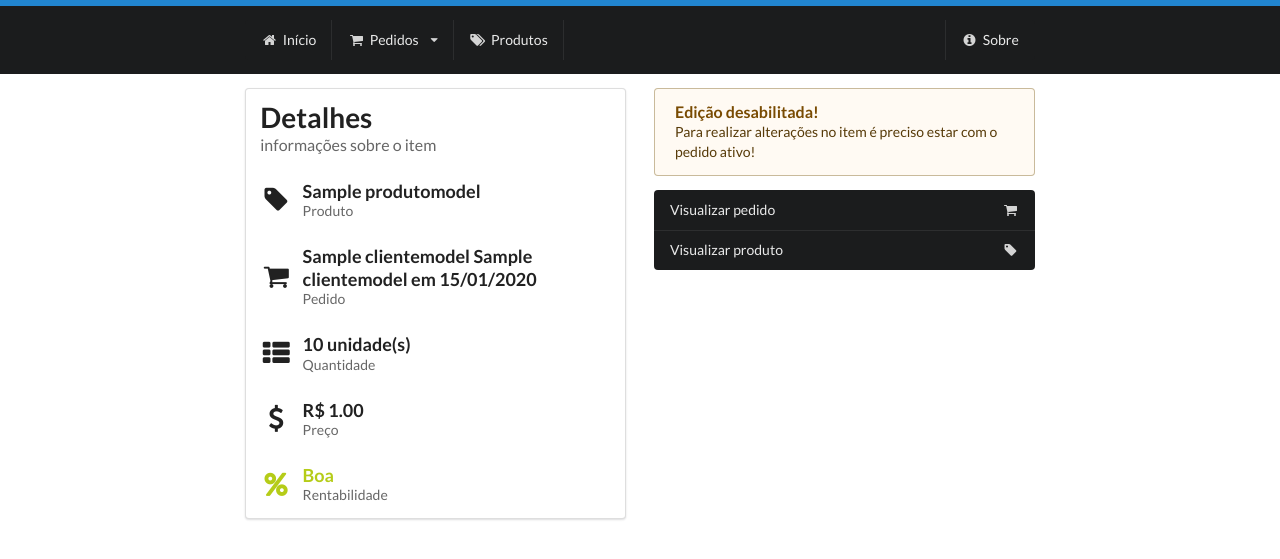
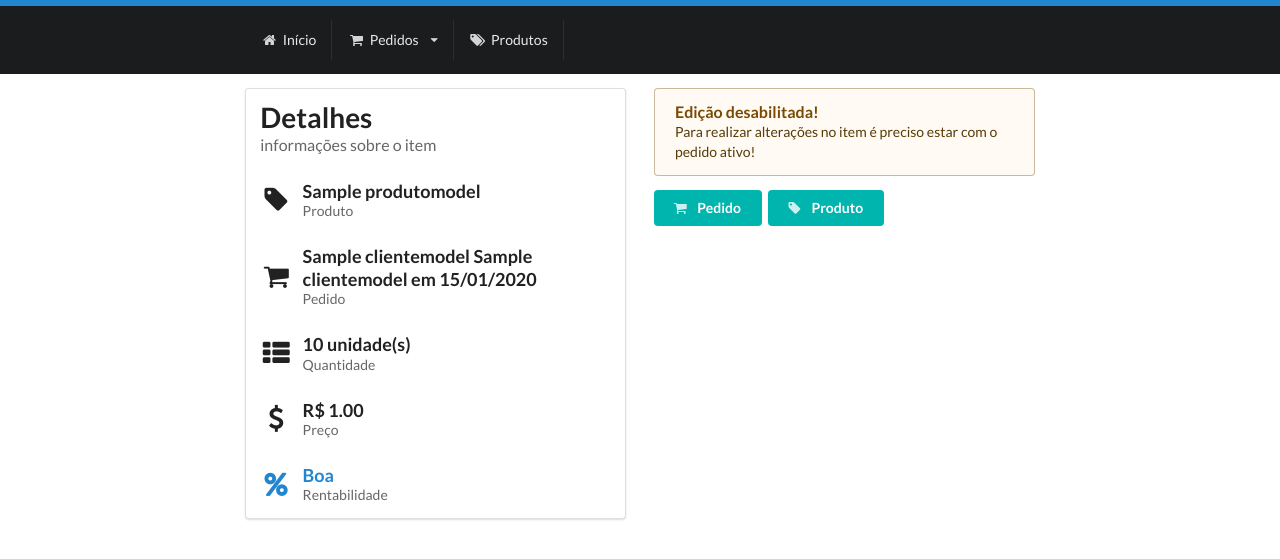
Before and after one commit to felipeflamarion/meuspedidos, a Django app: page /item/visualizar/1/ in a window 1280 px wide. Shown: the top 559 px of the page. Run offline with Django 3.2, Linux system fonts and the light colour scheme; tables that the repository leaves empty hold one stand-in row (values such as "Sample post").

Commit message:
Alterações no padrão de cores do layout e horário do sistema (UTC)

```diff
--- a/projeto/core/settings.py
+++ b/projeto/core/settings.py
@@ -104,9 +104,9 @@ AUTH_PASSWORD_VALIDATORS = [
 # Internationalization
 # https://docs.djangoproject.com/en/1.11/topics/i18n/
 
-LANGUAGE_CODE = 'en-us'
+LANGUAGE_CODE = 'pt-br'
 
-TIME_ZONE = 'UTC'
+TIME_ZONE = 'America/Sao_Paulo'
 
 USE_I18N = True
 
--- a/projeto/pedidos/templates/menu.html
+++ b/projeto/pedidos/templates/menu.html
@@ -25,13 +25,6 @@
                 <i class="tags icon"></i>
                 Produtos
             </a>
-
-            <div class="right floated menu">
-                <a class="item" href="#">
-                    <i class="info circle icon"></i>
-                    Sobre
-                </a>
-            </div>
         </nav>
     </div>
 </div>
--- a/projeto/pedidos/templates/pedido_ativo_popup.html
+++ b/projeto/pedidos/templates/pedido_ativo_popup.html
@@ -1,13 +1,11 @@
 {% if pedido_ativo and pedido_ativo != pedido %}
     <div class="ui row">
         <div class="ten wide column">
-            <div class="ui blue right aligned segment">
-                <div class="ui left floated left aligned header">
+            <div class="ui right aligned segment">
+                <div class="ui left floated left aligned blue header">
                     <i class="shop icon"></i>
                     <div class="content">
-                        <a href="{% url 'visualizar_pedido' id_pedido=pedido_ativo.id %}">
-                            Pedido em andamento
-                        </a>
+                        Pedido em andamento
                         <div class="sub header">
                             De <strong>{{ pedido_ativo.cliente.nome }} {{ pedido_ativo.cliente.sobrenome }}</strong>,
                             iniciado em <strong>{{ pedido_ativo.data|date:'d/m/Y - H:i' }}</strong>
--- a/projeto/pedidos/templates/pedidos/lista_produtos.html
+++ b/projeto/pedidos/templates/pedidos/lista_produtos.html
@@ -28,7 +28,7 @@
                 </thead>
                 <tbody>
                 {% for produto in produtos %}
-                    <tr class="item {% if produto in pedido_ativo.itens.all %}adicionado{% endif %}">
+                    <tr class="item {% if produto in pedido_ativo.itens.all %}active{% endif %}">
                         <td>
                             <img class="ui avatar image" src="{% static 'imagens/default_product.jpg' %}">
                             {{ produto.nome }}
@@ -47,7 +47,7 @@
                                     {% endif %}
                                 {% endif %}
                                 <a href="{% url 'visualizar_produto' id_produto=produto.id %}"
-                                   class="ui blue compact basic button">
+                                   class="ui teal compact button">
                                     <i class="unhide icon"></i>
                                     Visualizar
                                 </a>
--- a/projeto/pedidos/templates/pedidos/visualizar_item.html
+++ b/projeto/pedidos/templates/pedidos/visualizar_item.html
@@ -54,11 +54,11 @@
                     </h3>
 
                     {% if item.rentabilidade == 2 %}
-                        <h3 class="ui green header">
+                        <h3 class="ui teal header">
                     {% elif item.rentabilidade == 1 %}
-                        <h3 class="ui olive header">
+                        <h3 class="ui blue header">
                     {% else %}
-                        <h3 class="ui orange header">
+                        <h3 class="ui red header">
                     {% endif %}
                     <i class="percent icon"></i>
                     <div class="content">
@@ -105,7 +105,7 @@
                                         {{ form.preco }}
                                     </div>
                                 </div>
-                                <input type="submit" class="ui blue submit fluid button" value="Salvar alterações">
+                                <input type="submit" class="ui blue submit fluid big button" value="Salvar Pedido">
                             </form>
                         {% endif %}
                     </div>
@@ -116,22 +116,21 @@
                     </div>
                 {% endif %}
 
-                <div class="ui vertical fluid inverted black menu">
-                    <a class="item" href="{% url 'visualizar_pedido' id_pedido=item.pedido.id %}">
+{#                <div class="ui vertical fluid inverted teal menu">#}
+                <a class="ui teal button" href="{% url 'visualizar_pedido' id_pedido=item.pedido.id %}">
                     <i class="shop icon"></i>
-                        Visualizar pedido
+                    Pedido
                 </a>
-                    <a class="item" href="{% url 'visualizar_produto' id_produto=item.produto.id %}">
+                <a class="ui teal button" href="{% url 'visualizar_produto' id_produto=item.produto.id %}">
                     <i class="tag icon"></i>
-                        Visualizar produto
+                    Produto
                 </a>
                 {% if not item.pedido.finalizado and pedido_ativo == item.pedido %}
-                        <a class="item excluir" href="{% url 'excluir_item' id_item=item.id %}?destino=pedido">
+                    <a class="ui red button" href="{% url 'excluir_item' id_item=item.id %}?destino=pedido">
                         <i class="remove icon"></i>
-                            Remover item
+                        Remover
                     </a>
                 {% endif %}
-                </div>
             </div>
         </div>
     </div>
--- a/projeto/pedidos/tests.py
+++ b/projeto/pedidos/tests.py
@@ -8,7 +8,13 @@ from pedidos.views import *
 from django.core.urlresolvers import reverse
 
 
+''' Testar todas as classes e suas defs '''
+''' Chamadas de páginas (Views) '''
+''' Teste de integração '''
+''' Criar populate pra testar models '''
+
 # Create your tests here.
+
 
 class ProdutoModelTeste(TestCase):
     def teste_multiplo_padrao(self):
```
Also changed, not shown: projeto/pedidos/templates/pedidos/lista_pedidos.html (+8 -4 lines), projeto/pedidos/templates/pedidos/visualizar_pedido.html (+10 -10 lines), projeto/pedidos/templates/pedidos/visualizar_produto.html (+7 -10 lines), projeto/static/css/adicionais.css (+12 -13 lines). Lines whose indentation alone changed are shown as unchanged.
